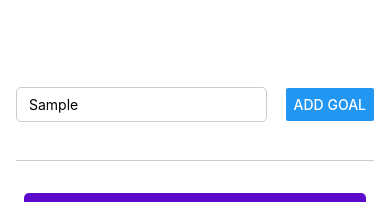
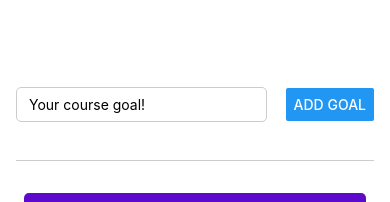
Before and after one commit to rimancete/RNCourse, a React Native app: screen / in a window 390 px wide. Both pictures are taken after typing "Sample" into the empty fields and a click on the button "ADD GOAL". Shown: the top 202 px of the page. Built offline with nearby package versions, Linux system fonts and the light colour scheme.

Commit message:
S2L29 - Working on the 'GoalInput' component

```diff
--- a/App.tsx
+++ b/App.tsx
@@ -1,46 +1,45 @@
 import { useState } from "react";
 import {
-  Button,
-  GestureResponderEvent,
-  ScrollView,
+  FlatList,
   StyleSheet,
-  Text,
-  TextInput,
   View,
+  ListRenderItemInfo,
 } from "react-native";
+import GoalInput from "./components/GoalInput";
+import GoalItem from "./components/GoalItem";
+import { CourseGoalsType } from "./interfaces";
+
 
 export default function App() {
-  const [enterdGoalText, setEnterdGoalText] = useState("");
-  const [courseGoals, setCourseGoals] = useState<string[]>([]);
-  const goalInputHandler = (text: string) => {
-    setEnterdGoalText(text);
+  const [courseGoals, setCourseGoals] = useState<CourseGoalsType[]>([]);
+
+  const addGoalHandler = (enterdGoalText: string) => {
+    setCourseGoals((currentCourseGoals) => {
+      return [
+        ...currentCourseGoals,
+        { id: Math.random().toString(), text: enterdGoalText },
+      ];
+    });
   };
 
-  const addGoalHandler = (e: GestureResponderEvent) => {
-    setCourseGoals((currentCourseGoals) => [
-      ...currentCourseGoals,
-      enterdGoalText,
-    ]);
-    console.log(enterdGoalText);
+
+  const renderItem = (itemData: ListRenderItemInfo<CourseGoalsType>) => {
+    const { item } = itemData;
+    const { text } = item;
+    return <GoalItem text={text} />;
   };
+
+  const keyExtractor = (item: CourseGoalsType) => item.id;
   return (
     <View style={styles.appContainer}>
-      <View style={styles.inputContainer}>
-        <TextInput
-          placeholder="Your course goal!"
-          style={styles.textInput}
-          onChangeText={goalInputHandler}
+      <GoalInput onAddGoal={addGoalHandler} />
+      <View style={styles.goalsContainer}>
+        <FlatList
+          data={courseGoals}
+          renderItem={renderItem}
+          keyExtractor={keyExtractor}
+          alwaysBounceVertical={false}
         />
-        <Button title="Add goal" onPress={addGoalHandler} />
-      </View>
-      <View style={styles.goalsContainer}>
-        <ScrollView alwaysBounceVertical={false}>
-          {courseGoals.map((goal, index) => (
-            <View key={goal + index} style={styles.goalItem}>
-              <Text style={styles.goalText}>{goal}</Text>
-            </View>
-          ))}
-        </ScrollView>
       </View>
     </View>
   );
@@ -52,34 +51,7 @@ const styles = StyleSheet.create({
     paddingTop: 50,
     paddingHorizontal: 16,
   },
-  inputContainer: {
-    flex: 1,
-    flexDirection: "row",
-    justifyContent: "space-between",
-    alignItems: "center",
-    marginBottom: 24,
-    borderBottomWidth: 1,
-    borderBottomColor: "#ccc",
-  },
-  textInput: {
-    borderWidth: 1,
-    borderColor: "#ccc",
-    width: "70%",
-    marginRight: 8,
-    paddingVertical: 8,
-    paddingHorizontal: 12,
-    borderRadius: 5,
-  },
   goalsContainer: {
     flex: 6,
   },
-  goalItem: {
-    margin: 8,
-    padding: 8,
-    borderRadius: 5,
-    backgroundColor: "#5e0acc",
-  },
-  goalText: {
-    color: "#eee",
-  },
 });
--- /dev/null
+++ b/components/GoalInput.tsx
@@ -0,0 +1,52 @@
+import { useState } from "react";
+import { Button, StyleSheet, TextInput, View } from "react-native";
+
+
+interface GoalInputProps {
+    onAddGoal: (value: string) => void;
+}
+
+export default function GoalInput({ onAddGoal }: GoalInputProps) {
+  const [enterdGoalText, setEnterdGoalText] = useState("");
+
+  const goalInputHandler = (text: string) => {
+    setEnterdGoalText(text);
+  };
+
+  const addGoalHandler = () => {
+    onAddGoal(enterdGoalText);
+    setEnterdGoalText('');
+};
+  return (
+    <View style={styles.inputContainer}>
+      <TextInput
+        placeholder="Your course goal!"
+        style={styles.textInput}
+        onChangeText={goalInputHandler}
+        value={enterdGoalText}
+      />
+      <Button title="Add goal" onPress={addGoalHandler} />
+    </View>
+  );
+}
+
+const styles = StyleSheet.create({
+  inputContainer: {
+    flex: 1,
+    flexDirection: "row",
+    justifyContent: "space-between",
+    alignItems: "center",
+    marginBottom: 24,
+    borderBottomWidth: 1,
+    borderBottomColor: "#ccc",
+  },
+  textInput: {
+    borderWidth: 1,
+    borderColor: "#ccc",
+    width: "70%",
+    marginRight: 8,
+    paddingVertical: 8,
+    paddingHorizontal: 12,
+    borderRadius: 5,
+  },
+});
--- /dev/null
+++ b/components/GoalItem.tsx
@@ -0,0 +1,25 @@
+import { StyleSheet, Text, View } from "react-native";
+
+interface GoalItemProps {
+    text: string
+}
+
+export default function GoalItem({text}: GoalItemProps) {
+  return (
+    <View style={styles.goalItem}>
+      <Text style={styles.goalText}>{text}</Text>
+    </View>
+  );
+}
+
+const styles = StyleSheet.create({
+  goalItem: {
+    margin: 8,
+    padding: 8,
+    borderRadius: 5,
+    backgroundColor: "#5e0acc",
+  },
+  goalText: {
+    color: "#eee",
+  },
+});
--- /dev/null
+++ b/interfaces/global.model.ts
@@ -0,0 +1,4 @@
+export interface CourseGoalsType {
+    id: string;
+    text: string;
+}
--- /dev/null
+++ b/interfaces/index.ts
@@ -0,0 +1 @@
+export * from './global.model';
```
